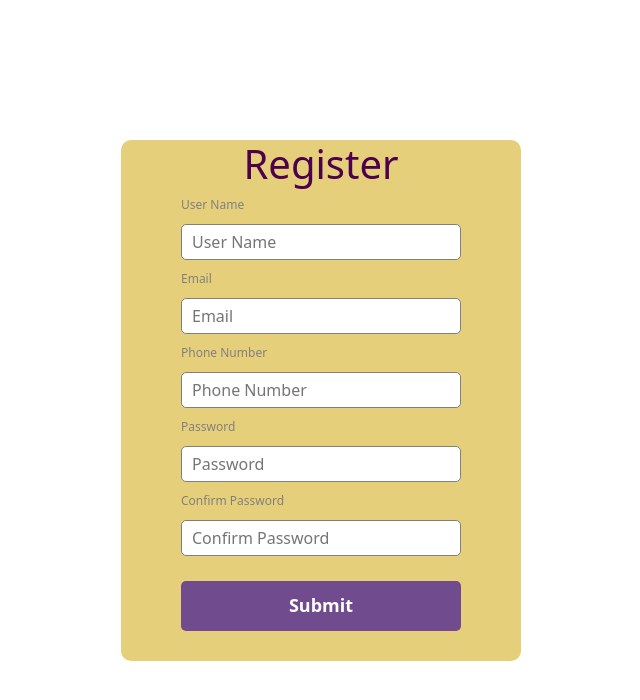
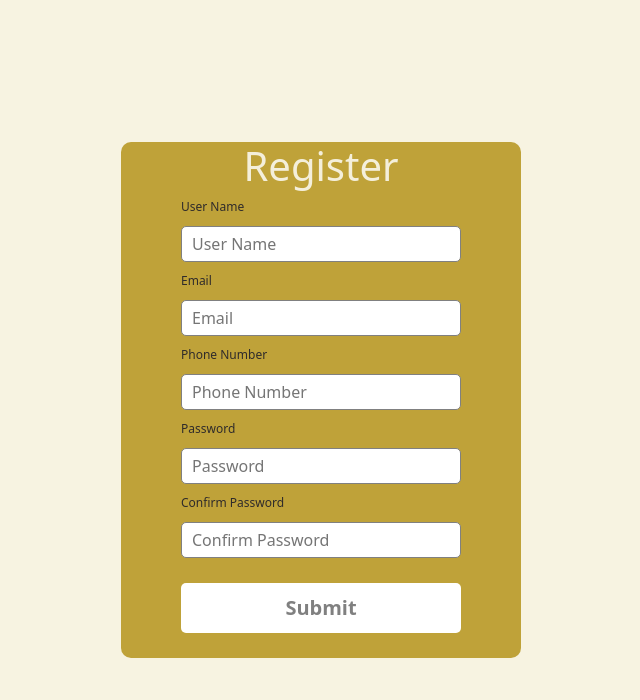
Before and after one commit to M7MOD-OSMAN/DMG-Task, a React (Create React App) app: page / in a window 1280 px wide. Shown: the top 700 px of the page, without its empty margins (319-959 px from the left). Built offline with nearby package versions, Linux system fonts and the light colour scheme.

Commit message:
styles added

```diff
--- a/src/App.css
+++ b/src/App.css
@@ -1,4 +1,5 @@
 .app {
+  background-color: #f7f3e1;
   display: flex;
   align-items: center;
   justify-content: center;
@@ -6,32 +7,41 @@
 }
 
 form {
-  background-color: #e6cf7a;
+  background-color: #bfa239;
 
   padding: 0px 60px;
   border-radius: 10px;
 }
 
 h1 {
-  color: rgb(77, 1, 77);
+  color: #f4efdb;
   text-align: center;
 }
 
 button {
   width: 100%;
   height: 50px;
-  padding: 10px;
+  padding: 5px;
   border: none;
-  background-color: rgb(112, 76, 142);
-  color: white;
+  background-color: white;
+  color: gray;
   border-radius: 5px;
   font-weight: bold;
-  font-size: 18px;
+  font-size: 20px;
   cursor: pointer;
   margin-top: 15px;
-  margin-bottom: 30px;
+  margin-bottom: 25px;
+}
+button:hover {
+  background-color: #f4efdb;
 }
 
 .home {
-  background-color: #f1e3ad;
 }
+
+strong {
+  color: #cbab2d;
+}
+.user-heading {
+  color: #cbab2d;
+}
--- a/src/components/FormInput/FormInput.css
+++ b/src/components/FormInput/FormInput.css
@@ -13,7 +13,7 @@ input {
 
 label {
   font-size: 12px;
-  color: gray;
+  color: rgb(47, 43, 43);
 }
 
 span {
--- a/src/components/Home.js
+++ b/src/components/Home.js
@@ -9,7 +9,7 @@ const Home = () => {
   const [users, setUsers] = useState([])
   const [loading, setLoading] = useState(false)
   const [currentPage, setCurrentPage] = useState(1)
-  const [usersPerPage] = useState(3)
+  const [usersPerPage] = useState(4)
 
   useEffect(() => {
     const postUsers = async () => {
@@ -31,8 +31,8 @@ const Home = () => {
   const paginate = (pageNumber) => setCurrentPage(pageNumber)
 
   return (
-    <div className='container mt-5'>
-      <h1 className='text-warning mb-3'>Users DB</h1>
+    <div className='container mt-5 home'>
+      <h1 className=' mb-3 user-heading'>Users DB</h1>
       <Users users={currentUsers} loading={loading} />
       <Pagination
         usersPerPage={usersPerPage}
--- a/src/components/Pagination.js
+++ b/src/components/Pagination.js
@@ -14,8 +14,8 @@ const Pagination = ({ usersPerPage, totalUsers, paginate }) => {
           <li key={number} className='page-item'>
             <a
               onClick={(e) => {
+                e.preventDefault()
                 paginate(number)
-                e.preventDefault()
               }}
               href='!#'
               className='page-link'
```
